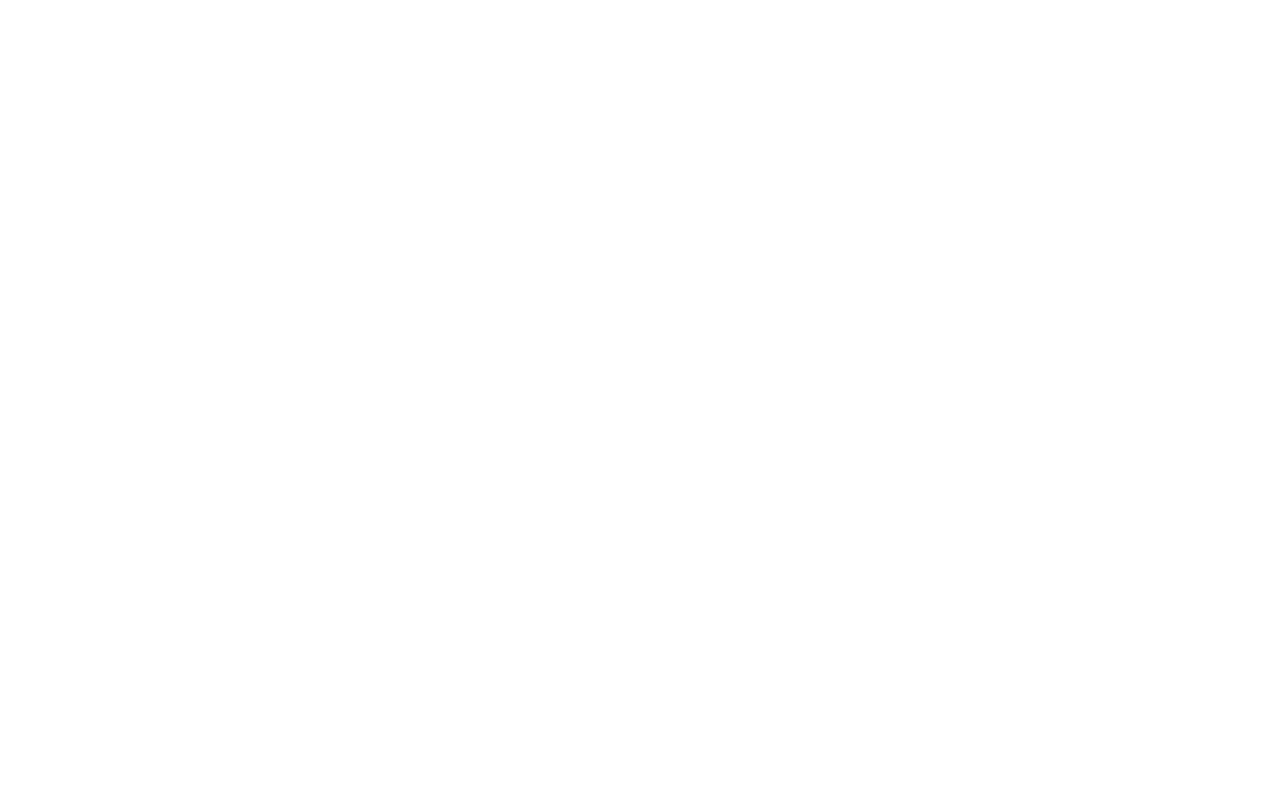
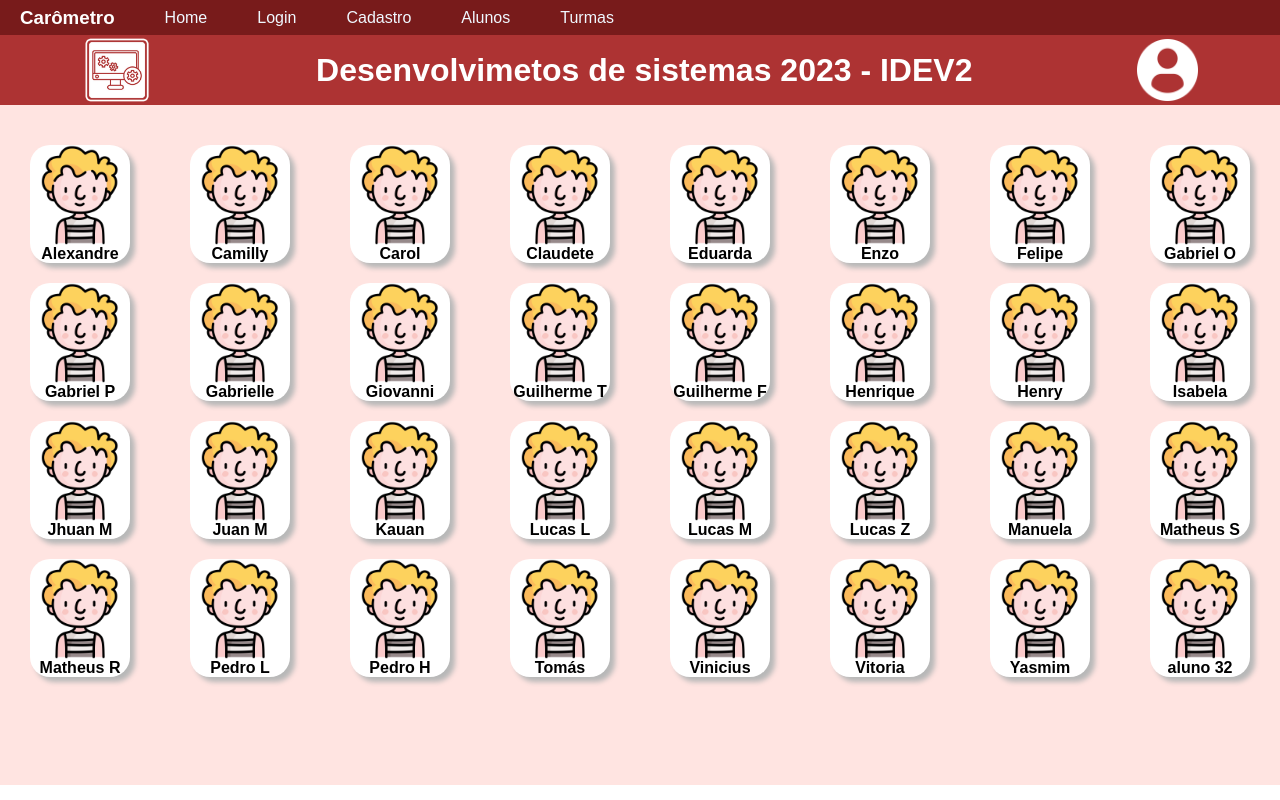
Before and after one commit to trevisaq/Carometro, a React (Vite) app: page /idev2 in a window 1280 px wide. Before the commit this address had no page. Built offline with nearby package versions, Linux system fonts and the light colour scheme.

Commit message:
ai
Co-authored-by: Jxpo <Jxpo@users.noreply.github.com>

```diff
--- /dev/null
+++ b/componentes/BarraInfo/barrainfo.css
@@ -0,0 +1,9 @@
+.barrainfo{
+    display: flex;
+    flex-direction: row;
+    align-items: center;
+    justify-content: center;
+    background-color: #AD3333;
+    height: auto;
+    color:white;
+}
--- /dev/null
+++ b/componentes/BarraInfo/barrainfo.jsx
@@ -0,0 +1,11 @@
+import "./barrainfo.css"
+export default function BarraInfo({img1, img2, img3, texto}){
+    return(
+        <div className="barrainfo">
+            <img src={img1}></img>
+            <h1>{texto}</h1>
+            <img src={img2}></img>
+            <img src={img3}></img>
+        </div>
+    )
+}
--- a/componentes/CardAluno/card-a.css
+++ b/componentes/CardAluno/card-a.css
@@ -11,5 +11,5 @@
 }
 
 .img-alunos{
-    width: 120px;
+    width: 100px;
 }
--- a/src/App.jsx
+++ b/src/App.jsx
@@ -1,9 +1,10 @@
+import { BrowserRouter, Routes, Route } from 'react-router-dom';
 import React from 'react';
-import { BrowserRouter, Routes, Route } from 'react-router-dom';
 import Home from './assets/pages/Home.jsx';
 import Login from './assets/pages/login.jsx';
-import Cadastro from './assets/pages/cadastro.jsx'
-import Alunos from './assets/pages/alunos.jsx'
+import Cadastro from './assets/pages/cadastro.jsx';
+import Idev2 from './assets/pages/idev2.jsx';
+import Aluno1 from './assets/pages/aluno1.jsx';
 
 
 function App() {
@@ -14,7 +15,8 @@
         <Route path="/login" element={<Login />} />
         <Route path="/home" element={<Home />} />
         <Route path="/cadastro" element={<Cadastro />} />
-        <Route path="/alunos" element={<Alunos />} />
+        <Route path="/idev2" element={<Idev2 />} />
+        <Route path="/aluno1" element={<Aluno1 />} />
       </Routes>
     </BrowserRouter>
   );
--- a/src/assets/pages/Home.jsx
+++ b/src/assets/pages/Home.jsx
@@ -7,7 +7,7 @@
 import Navbar from "../../../componentes/Navbar/navbar.jsx";
 import Card from "../../../componentes/Card/card.jsx";
 
-function Home() {
+export default function Home() {
   return (
     <div className="pai-home">
       <Navbar
@@ -19,7 +19,7 @@
         text3="Cadastro"
         url3="/cadastro"
         text4="Alunos"
-        url4="/alunos"
+        url4="/idev2"
         text5="Turmas"
         url5=""
       />
@@ -43,7 +43,7 @@
             informacao1={"IDEV - 1"}
             link1={""}
             informacao2={"IDEV - 2"}
-            link2={"/alunos"}
+            link2={"/idev2"}
             informacao3={"IDEV - 3"}
             link3={""}
           ></Card>
@@ -77,5 +77,3 @@
     </div>
   );
 }
-
-export default Home;
--- /dev/null
+++ b/src/assets/pages/aluno1.css
@@ -0,0 +1,4 @@
+*{
+    padding: 0px;
+    margin: 0px;
+}
--- /dev/null
+++ b/src/assets/pages/aluno1.jsx
@@ -0,0 +1,30 @@
+
+import "./aluno1.css";
+import Navbar from "../../../componentes/Navbar/navbar";
+import BarraInfo from "../../../componentes/BarraInfo/barrainfo";
+import imagetroll from "../../img/IMAGETROLL.jpeg";
+
+export default function Aluno1(){
+    return(
+        <>
+            <Navbar
+            titulo={"Carômetro"}
+            text1="Home"
+            url1="/home"
+            text2="Login"
+            url2="/login"
+            text3="Cadastro"
+            url3="/cadastro"
+            text4="Alunos"
+            url4="/idev2"
+            text5="Turmas"
+            url5=""
+            />
+
+            <BarraInfo
+            texto="Giovani Canella de Souza"
+            />
+      </>
+
+    )
+}
--- a/src/assets/pages/alunos.jsx
+++ /dev/null
@@ -1,81 +0,0 @@
-import "./alunos.css";
-import Navbar from "../../../componentes/Navbar/navbar";
-import IdevB from "../../img/IDEVB.png";
-import iconalunos from "../../img/PERFIL.png";
-import CardAlunos from "../../../componentes/CardAluno/card-a";
-
-function Alunos() {
-  return (
-    <div className="pai-alunos">
-      <Navbar
-        titulo={"Carômetro"}
-        text1="Home"
-        url1="/home"
-        text2="Login"
-        url2="/login"
-        text3="Cadastro"
-        url3="/cadastro"
-        text4="Alunos"
-        url4=""
-        text5="Turmas"
-        url5=""
-      />
-
-      <div className="vermelho-alunos">
-        <img className="logo-idev" src={IdevB} alt="" />
-        <h1>Desenvolvimetos de sistemas 2023 - IDEV2</h1>
-        <img className="icon-login" src={iconalunos}></img>
-      </div>
-
-      <div className="bege-alunos">
-        <div className="cards-alunos">
-          <div className="linha1-alunos">
-            <CardAlunos icone="../src/img/Garoto1.png" nome="alexandre" />
-            <CardAlunos icone="../src/img/Garoto1.png" nome="alexandre" />
-            <CardAlunos icone="../src/img/Garoto1.png" nome="alexandre" />
-            <CardAlunos icone="../src/img/Garoto1.png" nome="alexandre" />
-            <CardAlunos icone="../src/img/Garoto1.png" nome="alexandre" />
-            <CardAlunos icone="../src/img/Garoto1.png" nome="alexandre" />
-            <CardAlunos icone="../src/img/Garoto1.png" nome="alexandre" />
-            <CardAlunos icone="../src/img/Garoto1.png" nome="alexandre" />
-          </div>
-
-          <div className="linha2-alunos">
-            <CardAlunos icone="../src/img/Garoto1.png" nome="alexandre" />
-            <CardAlunos icone="../src/img/Garoto1.png" nome="alexandre" />
-            <CardAlunos icone="../src/img/Garoto1.png" nome="alexandre" />
-            <CardAlunos icone="../src/img/Garoto1.png" nome="alexandre" />
-            <CardAlunos icone="../src/img/Garoto1.png" nome="alexandre" />
-            <CardAlunos icone="../src/img/Garoto1.png" nome="alexandre" />
-            <CardAlunos icone="../src/img/Garoto1.png" nome="alexandre" />
-            <CardAlunos icone="../src/img/Garoto1.png" nome="alexandre" />
-          </div>
-
-          <div className="linha3-alunos">
-            <CardAlunos icone="../src/img/Garoto1.png" nome="alexandre" />
-            <CardAlunos icone="../src/img/Garoto1.png" nome="alexandre" />
-            <CardAlunos icone="../src/img/Garoto1.png" nome="alexandre" />
-            <CardAlunos icone="../src/img/Garoto1.png" nome="alexandre" />
-            <CardAlunos icone="../src/img/Garoto1.png" nome="alexandre" />
-            <CardAlunos icone="../src/img/Garoto1.png" nome="alexandre" />
-            <CardAlunos icone="../src/img/Garoto1.png" nome="alexandre" />
-            <CardAlunos icone="../src/img/Garoto1.png" nome="alexandre" />
-          </div>
-
-          <div className="linha4-alunos">
-            <CardAlunos icone="../src/img/Garoto1.png" nome="alexandre" />
-            <CardAlunos icone="../src/img/Garoto1.png" nome="alexandre" />
-            <CardAlunos icone="../src/img/Garoto1.png" nome="alexandre" />
-            <CardAlunos icone="../src/img/Garoto1.png" nome="alexandre" />
-            <CardAlunos icone="../src/img/Garoto1.png" nome="alexandre" />
-            <CardAlunos icone="../src/img/Garoto1.png" nome="alexandre" />
-            <CardAlunos icone="../src/img/Garoto1.png" nome="alexandre" />
-            <CardAlunos icone="../src/img/Garoto1.png" nome="alexandre" />
-          </div>
-        </div>
-      </div>
-    </div>
-  );
-}
-
-export default Alunos;
--- a/src/assets/pages/alunos.css
+++ b/src/assets/pages/idev2.css
@@ -1,8 +1,3 @@
-.bege-login{
-    background-color: #ffe4e1;
-    height: 100%;
-}
-
 .vermelho-alunos{
     display: flex;
     flex-direction: row;
@@ -24,10 +19,9 @@
 
 .bege-alunos{
     background-color: #FFE4E1;
-    height: 100vh;
+    height: 85%;
     position: absolute;
     width: 100%;
-
 }
 
 .icon-login{
@@ -40,6 +34,7 @@
     display: flex;
     flex-direction: column;
     justify-content: space-around;
+    height: 40px;
 }
 
 .linha1-alunos, .linha2-alunos, .linha3-alunos, .linha4-alunos{
--- /dev/null
+++ b/src/assets/pages/idev2.jsx
@@ -0,0 +1,81 @@
+import "./idev2.css";
+import Navbar from "../../../componentes/Navbar/navbar";
+import IdevB from "../../img/IDEVB.png";
+import iconalunos from "../../img/PERFIL.png";
+import CardAlunos from "../../../componentes/CardAluno/card-a";
+
+function Idev2() {
+  return (
+    <div className="pai-alunos">
+      <Navbar
+        titulo={"Carômetro"}
+        text1="Home"
+        url1="/home"
+        text2="Login"
+        url2="/login"
+        text3="Cadastro"
+        url3="/cadastro"
+        text4="Alunos"
+        url4=""
+        text5="Turmas"
+        url5=""
+      />
+
+      <div className="vermelho-alunos">
+        <img className="logo-idev" src={IdevB} alt="" />
+        <h1>Desenvolvimetos de sistemas 2023 - IDEV2</h1>
+        <img className="icon-login" src={iconalunos}></img>
+      </div>
+
+      <div className="bege-alunos">
+        <div className="cards-alunos">
+          <div className="linha1-alunos">
+            <CardAlunos icone="../src/img/Garoto1.png" nome="Alexandre" />
+            <CardAlunos icone="../src/img/Garoto1.png" nome="Camilly" />
+            <CardAlunos icone="../src/img/Garoto1.png" nome="Carol" />
+            <CardAlunos icone="../src/img/Garoto1.png" nome="Claudete" />
+            <CardAlunos icone="../src/img/Garoto1.png" nome="Eduarda" />
+            <CardAlunos icone="../src/img/Garoto1.png" nome="Enzo" />
+            <CardAlunos icone="../src/img/Garoto1.png" nome="Felipe" />
+            <CardAlunos icone="../src/img/Garoto1.png" nome="Gabriel O" />
+          </div>
+
+          <div className="linha2-alunos">
+            <CardAlunos icone="../src/img/Garoto1.png" nome="Gabriel P" />
+            <CardAlunos icone="../src/img/Garoto1.png" nome="Gabrielle" />
+            <CardAlunos icone="../src/img/Garoto1.png" nome="Giovanni" />
+            <CardAlunos icone="../src/img/Garoto1.png" nome="Guilherme T" />
+            <CardAlunos icone="../src/img/Garoto1.png" nome="Guilherme F" />
+            <CardAlunos icone="../src/img/Garoto1.png" nome="Henrique" />
+            <CardAlunos icone="../src/img/Garoto1.png" nome="Henry" />
+            <CardAlunos icone="../src/img/Garoto1.png" nome="Isabela" />
+          </div>
+
+          <div className="linha3-alunos">
+            <CardAlunos icone="../src/img/Garoto1.png" nome="Jhuan M" />
+            <CardAlunos icone="../src/img/Garoto1.png" nome="Juan M" />
+            <CardAlunos icone="../src/img/Garoto1.png" nome="Kauan" />
+            <CardAlunos icone="../src/img/Garoto1.png" nome="Lucas L" />
+            <CardAlunos icone="../src/img/Garoto1.png" nome="Lucas M" />
+            <CardAlunos icone="../src/img/Garoto1.png" nome="Lucas Z" />
+            <CardAlunos icone="../src/img/Garoto1.png" nome="Manuela" />
+            <CardAlunos icone="../src/img/Garoto1.png" nome="Matheus S" />
+          </div>
+
+          <div className="linha4-alunos">
+            <CardAlunos icone="../src/img/Garoto1.png" nome="Matheus R" />
+            <CardAlunos icone="../src/img/Garoto1.png" nome="Pedro L" />
+            <CardAlunos icone="../src/img/Garoto1.png" nome="Pedro H" />
+            <CardAlunos icone="../src/img/Garoto1.png" nome="Tomás" />
+            <CardAlunos icone="../src/img/Garoto1.png" nome="Vinicius" />
+            <CardAlunos icone="../src/img/Garoto1.png" nome="Vitoria" />
+            <CardAlunos icone="../src/img/Garoto1.png" nome="Yasmim" />
+            <CardAlunos icone="../src/img/Garoto1.png" nome="aluno 32" />
+          </div>
+        </div>
+      </div>
+    </div>
+  );
+}
+
+export default Idev2;
```
